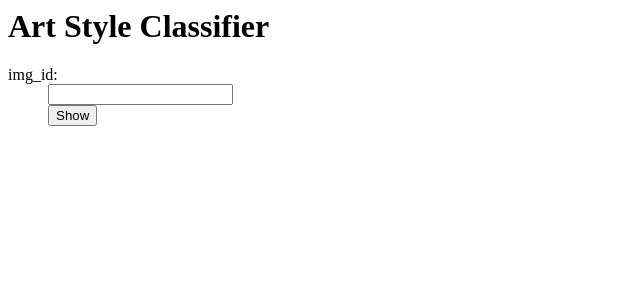
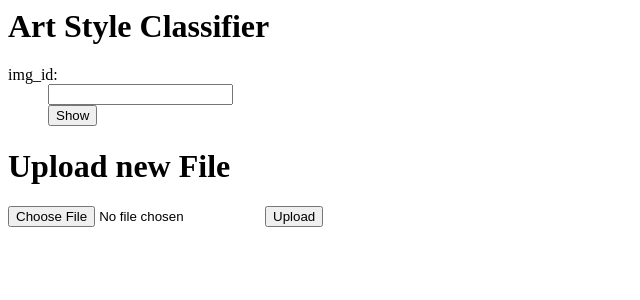
Before and after one commit to alextrax/art_style_classifier, a Flask app: page / in a window 1280 px wide. Shown: the top 300 px of the page, without its empty margins (0-640 px from the left). Run offline with Flask 2, Linux system fonts and the light colour scheme; parts of the project's set-up code (start-up, migrations or seed data) failed here and were passed over.

Commit message:
Implement file upload

```diff
--- a/server.py
+++ b/server.py
@@ -5,13 +5,18 @@ import errno
 from flask import Flask, g, request, render_template, redirect
 from sqlalchemy import *
 import random
+from werkzeug import secure_filename
+
+UPLOAD_FOLDER = '/Volumes/Alex/Columiba_course/Visual_DB/Project/database/wikiart/images/uploads'
+ALLOWED_EXTENSIONS = set(['txt', 'pdf', 'png', 'jpg', 'jpeg', 'gif'])
+
 
 tmpl_dir = os.path.join(os.path.dirname(os.path.abspath(__file__)), 'templates')
 static_dir = os.path.join(os.path.dirname(os.path.abspath(__file__)), 'static')
 img_dir = "/Volumes/Alex/Columiba_course/Visual_DB/Project/database/wikiart/images/"
 
 app = Flask(__name__, template_folder=tmpl_dir)
-
+app.config['UPLOAD_FOLDER'] = UPLOAD_FOLDER
 app.secret_key = os.urandom(24)
 
 
@@ -55,6 +60,26 @@ def teardown_request(exception):
 @app.route('/')
 def index():
   return render_template("index.html")
+
+
+def allowed_file(filename):
+    return '.' in filename and \
+           filename.rsplit('.', 1)[1] in ALLOWED_EXTENSIONS
+
+@app.route('/upload_file', methods=['GET', 'POST'])
+def upload_file():
+    if request.method == 'POST':
+        file = request.files['file']
+        if file and allowed_file(file.filename):
+            filename = secure_filename(file.filename)
+            file.save(os.path.join(app.config['UPLOAD_FOLDER'], filename))
+            return redirect('/')
+
+
+
+def allowed_file(filename):
+    return '.' in filename and \
+           filename.rsplit('.', 1)[1] in ALLOWED_EXTENSIONS
 
 def get_result_id(src):
   print src
@@ -102,6 +127,7 @@ def new_pair():
   select = request.args.get('style')
   img_id = request.args.get('img_id')
   cursor = g.conn.execute("INSERT INTO user_conv (id, src, style) VALUES (DEFAULT, %s, %s);", img_id, select)
+  return redirect('user_test')
   img_id = random.randint(0,1999)
   source = build_img_info(img_id, "tests")
   return render_template("user_test.html", source = source, img_id = img_id)
--- a/templates/index.html
+++ b/templates/index.html
@@ -13,7 +13,11 @@
       <dd><input type=submit value=Show Image>
   </dl>
 </form>
-
+<h1>Upload new File</h1>
+    <form action="upload_file" method=post enctype=multipart/form-data>
+      <p><input type=file name=file>
+         <input type=submit value=Upload>
+    </form>
 </body>
 
 </html>
```
